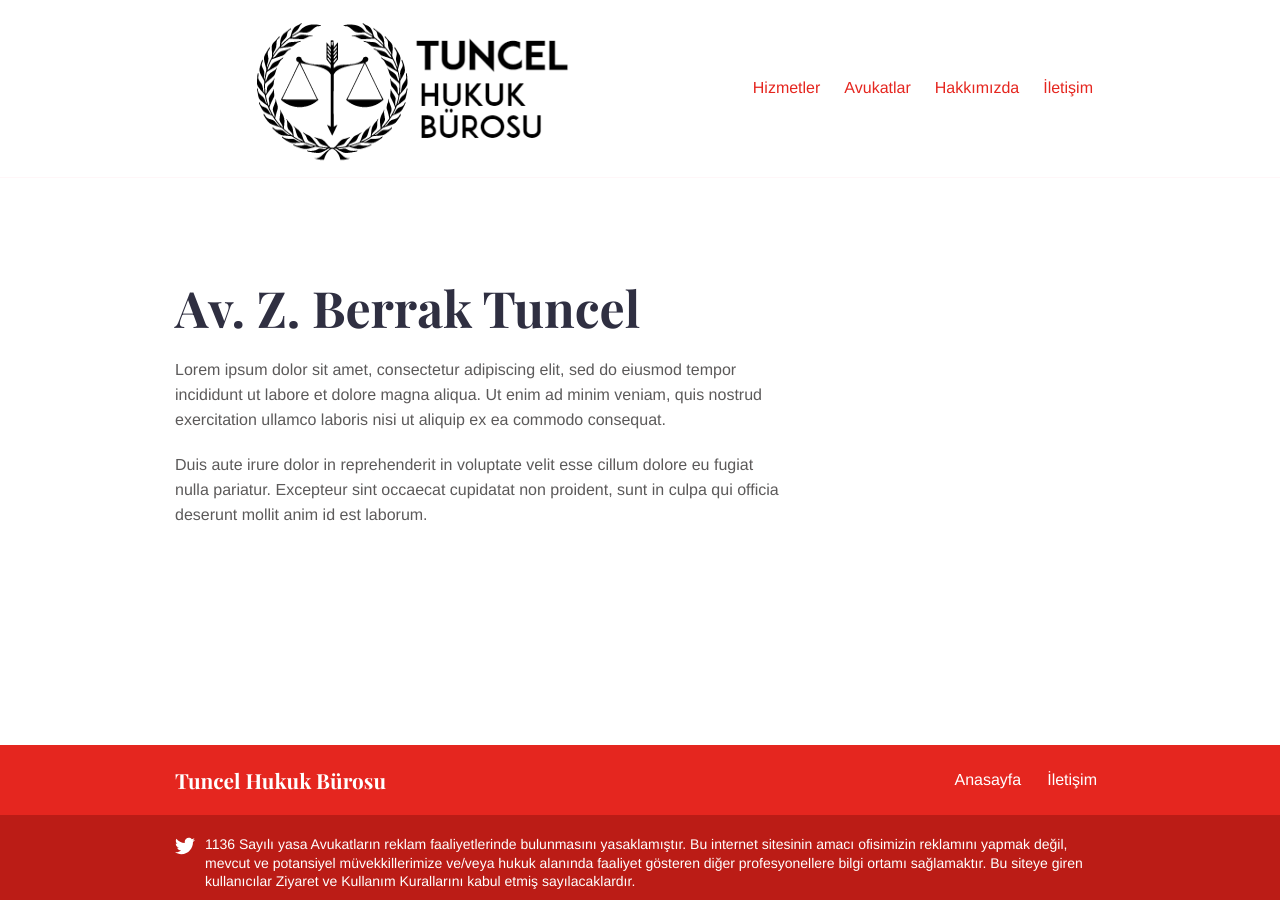
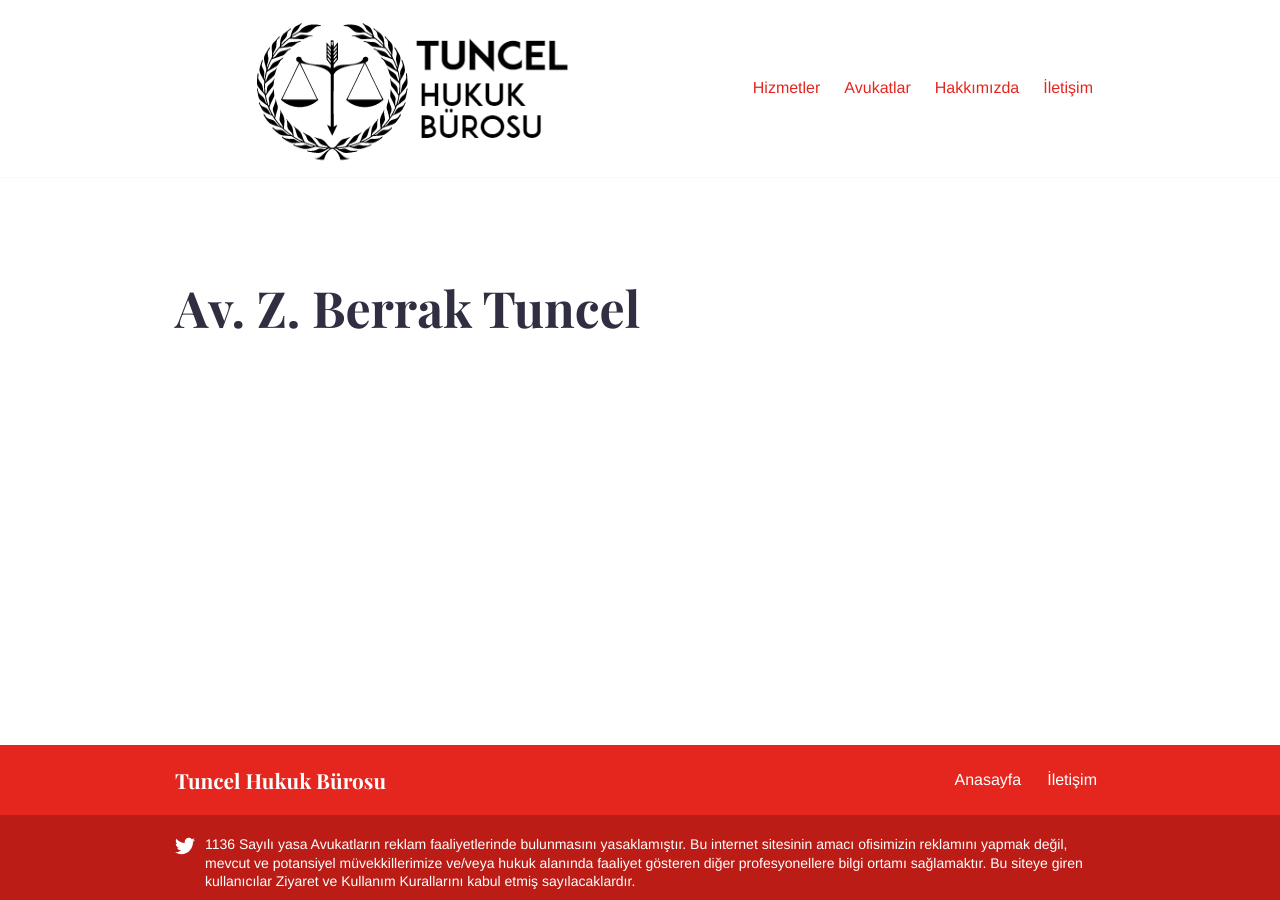
Before and after one commit to tnclhk/tnclhk.github.io, a Jekyll site: the page built from _team/berrak-tuncel.md, in a window 1280 px wide. Built offline with Jekyll 4.4.1, drawn with Linux system fonts in a browser that asks for light colours.

Commit message:
Update berrak-tuncel.md

```diff
--- a/_team/berrak-tuncel.md
+++ b/_team/berrak-tuncel.md
@@ -8,6 +8,3 @@ linkedinurl: "https://www.linkedin.com/"
 promoted: true
 layout: team
 ---
-Lorem ipsum dolor sit amet, consectetur adipiscing elit, sed do eiusmod tempor incididunt ut labore et dolore magna aliqua. Ut enim ad minim veniam, quis nostrud exercitation ullamco laboris nisi ut aliquip ex ea commodo consequat.
-
-Duis aute irure dolor in reprehenderit in voluptate velit esse cillum dolore eu fugiat nulla pariatur. Excepteur sint occaecat cupidatat non proident, sunt in culpa qui officia deserunt mollit anim id est laborum.
```
